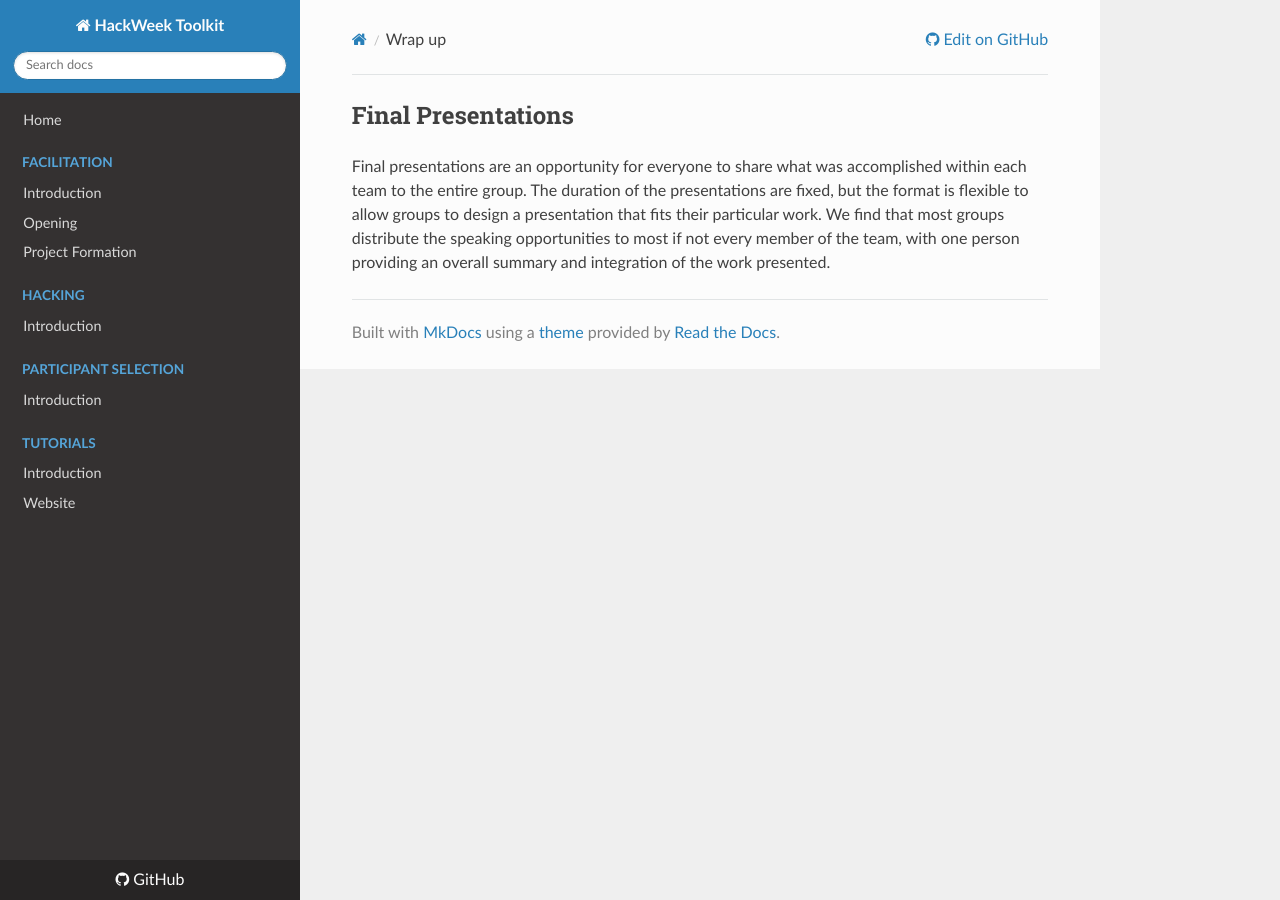
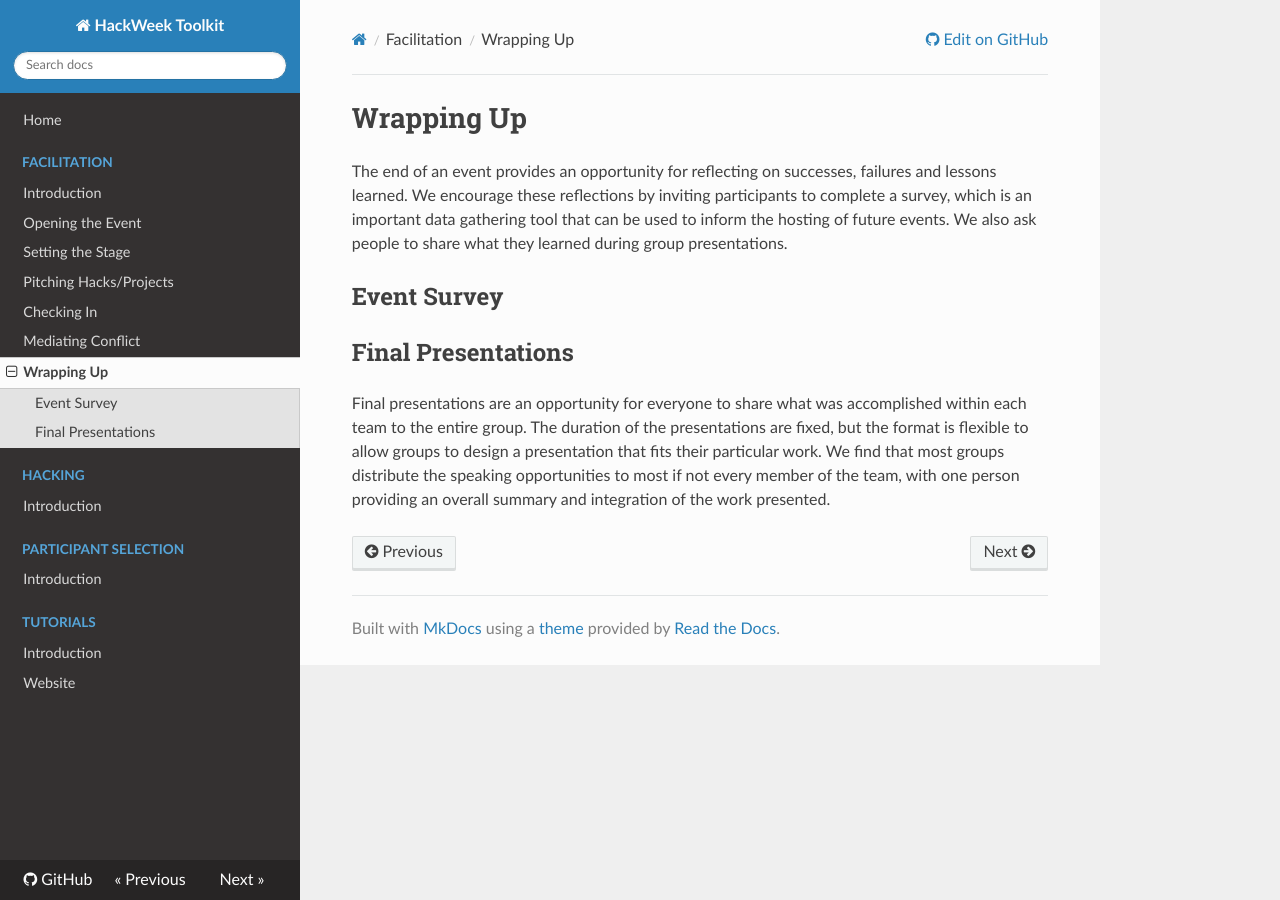
Before and after one commit to uwescience/HackWeek-Toolkit, an MkDocs documentation site: the page built from docs/Facilitation/wrap-up.md, in a window 1280 px wide. Built offline with MkDocs 1.6.1, drawn with Linux system fonts in a browser that asks for light colours; nearby versions of some CDN libraries.

Commit message:
additional content for facilitation sections

```diff
--- a/docs/Facilitation/wrap-up.md
+++ b/docs/Facilitation/wrap-up.md
@@ -1,3 +1,9 @@
+
+# Wrapping Up
+
+The end of an event provides an opportunity for reflecting on successes, failures and lessons learned. We encourage these reflections by inviting participants to complete a survey, which is an important data gathering tool that can be used to inform the hosting of future events. We also ask people to share what they learned during group presentations.
+
+## Event Survey
 
 ## Final Presentations
 
--- a/mkdocs.yml
+++ b/mkdocs.yml
@@ -3,8 +3,12 @@ nav:
     - Home: index.md
     - Facilitation:
         - 'Introduction': 'Facilitation/Facilitation-intro.md'
-        - 'Opening': 'Facilitation/opening.md'
-        - 'Project Formation': 'Facilitation/projects.md'
+        - 'Opening the Event': 'Facilitation/event-introduction.md'
+        - 'Setting the Stage': 'Facilitation/community-building.md'
+        - 'Pitching Hacks/Projects': 'Facilitation/pitching-hacks.md'
+        - 'Checking In': 'Facilitation/checking-in.md'
+        - 'Mediating Conflict': 'Facilitation/mediating-conflict.md'
+        - 'Wrapping Up': 'Facilitation/wrap-up.md'
     - Hacking:
         - 'Introduction': 'Hacking/Hacking-intro.md'
     - Participant Selection:
```
Also changed, not shown: docs/Facilitation/checking-in.md (+1 -1 lines), docs/Facilitation/mediating-conflict.md (+1 -1 lines).
